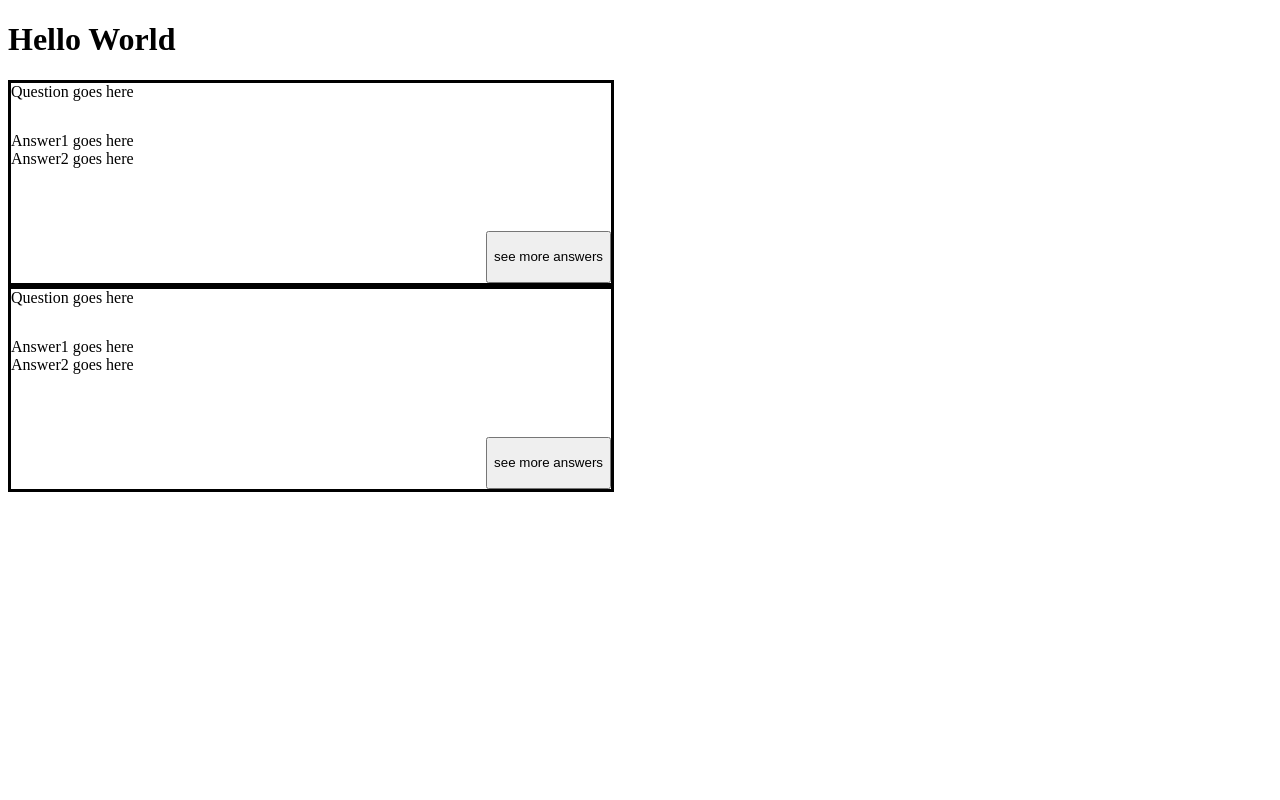
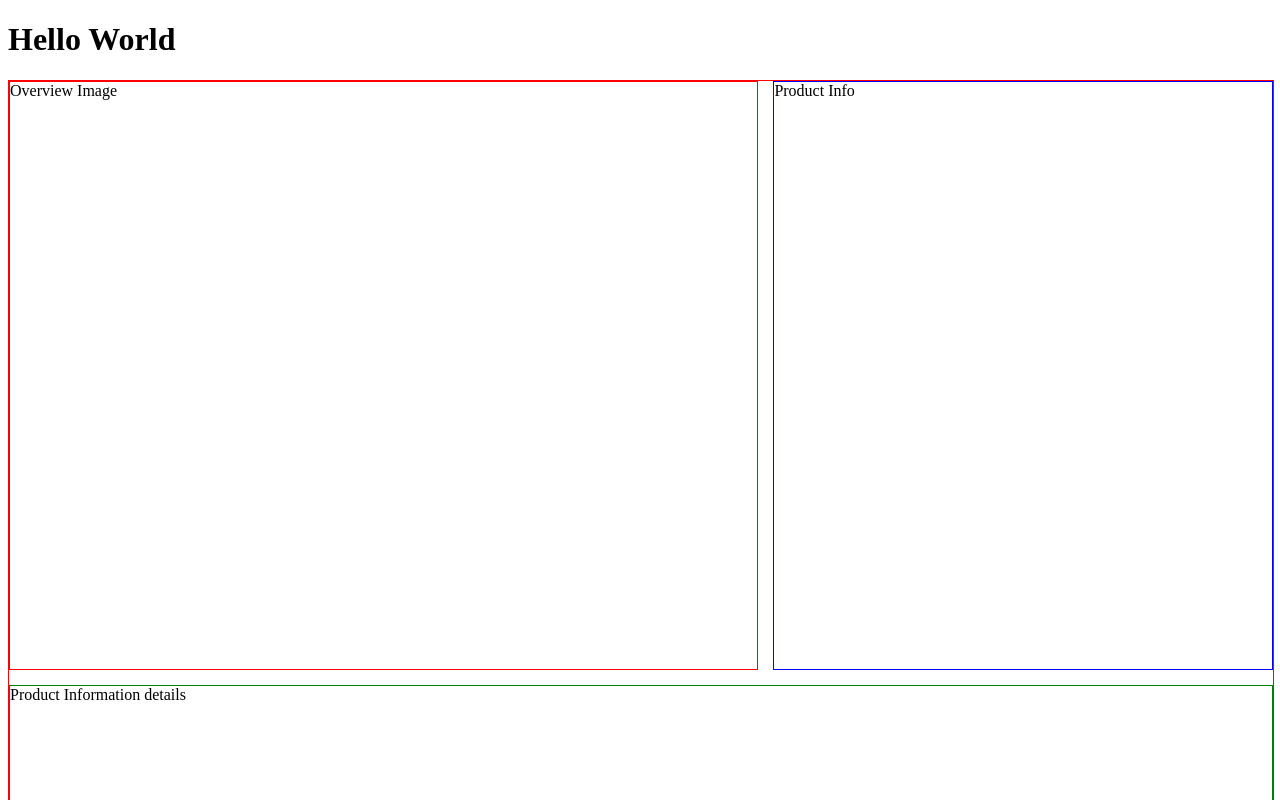
Before and after one commit to MosaicWebworks/FEC, a React app: page / in a window 1280 px wide. Shown: the top 800 px of the page. Built offline with nearby package versions, Linux system fonts and the light colour scheme; the HTML template or start-up script is replaced by a standard one.

Commit message:
Resolved conflicts

```diff
--- a/client/src/index.jsx
+++ b/client/src/index.jsx
@@ -2,12 +2,13 @@ import React from 'react';
 import ReactDOM from 'react-dom';
 import axios from 'axios';
 import QuestionList from './components/qa/QuestionList.jsx'
-
+import { Overview } from './components/Overview/Overview.jsx'
 const App = () => {
 
   return (
     <div>
       <h1>Hello World</h1>
+      <Overview />
       <QuestionList/>
     </div>
   );
```
